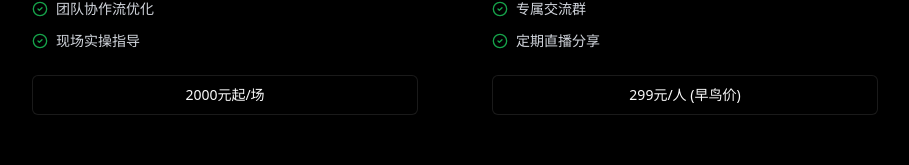
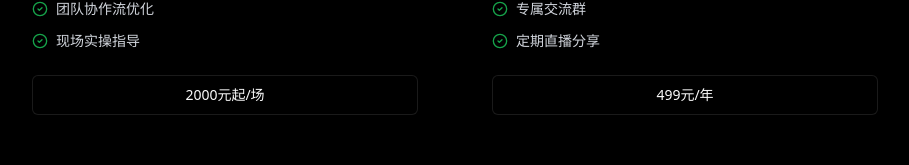
Before and after one commit to wangdefou-dev/wangdefou.com, a React (Vite) app: page / in a window 1280 px wide. Shown: the part 3466-3631 px from the top of the page, without its empty margins (185-1094 px from the left). Built offline with nearby package versions, Linux system fonts and the light colour scheme.

Commit message:
Update service price to 499元/年

```diff
--- a/src/components/Services.tsx
+++ b/src/components/Services.tsx
@@ -32,7 +32,7 @@ const services = [
     description: "我踩过的坑，我的实践经验，可以让你少走很多弯路。",
     icon: <Sparkles className="h-10 w-10" />,
     features: ["知识库共享", "专属交流群", "定期直播分享"],
-    price: "299元/人 (早鸟价)",
+    price: "499元/年",
   },
 ]
 
```
